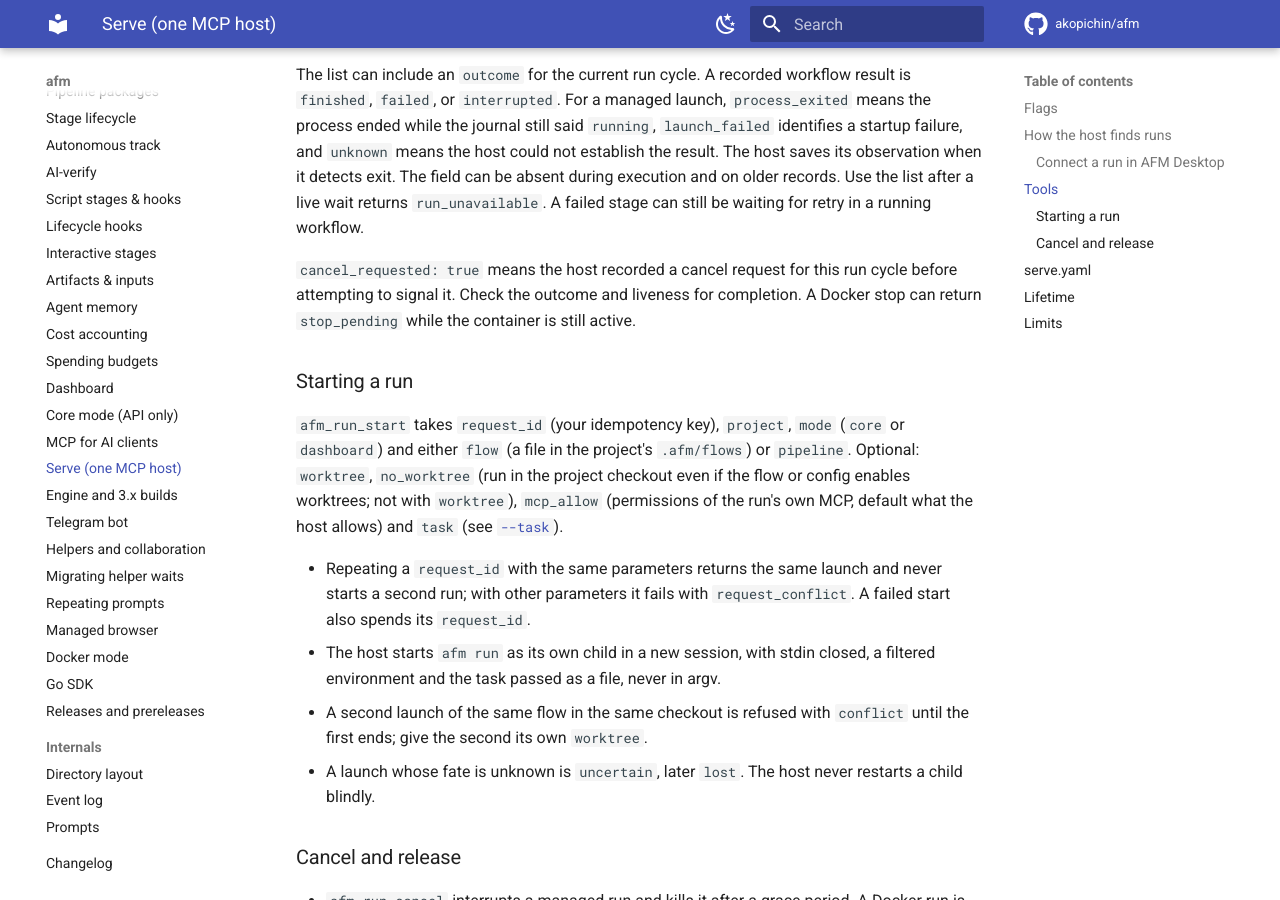
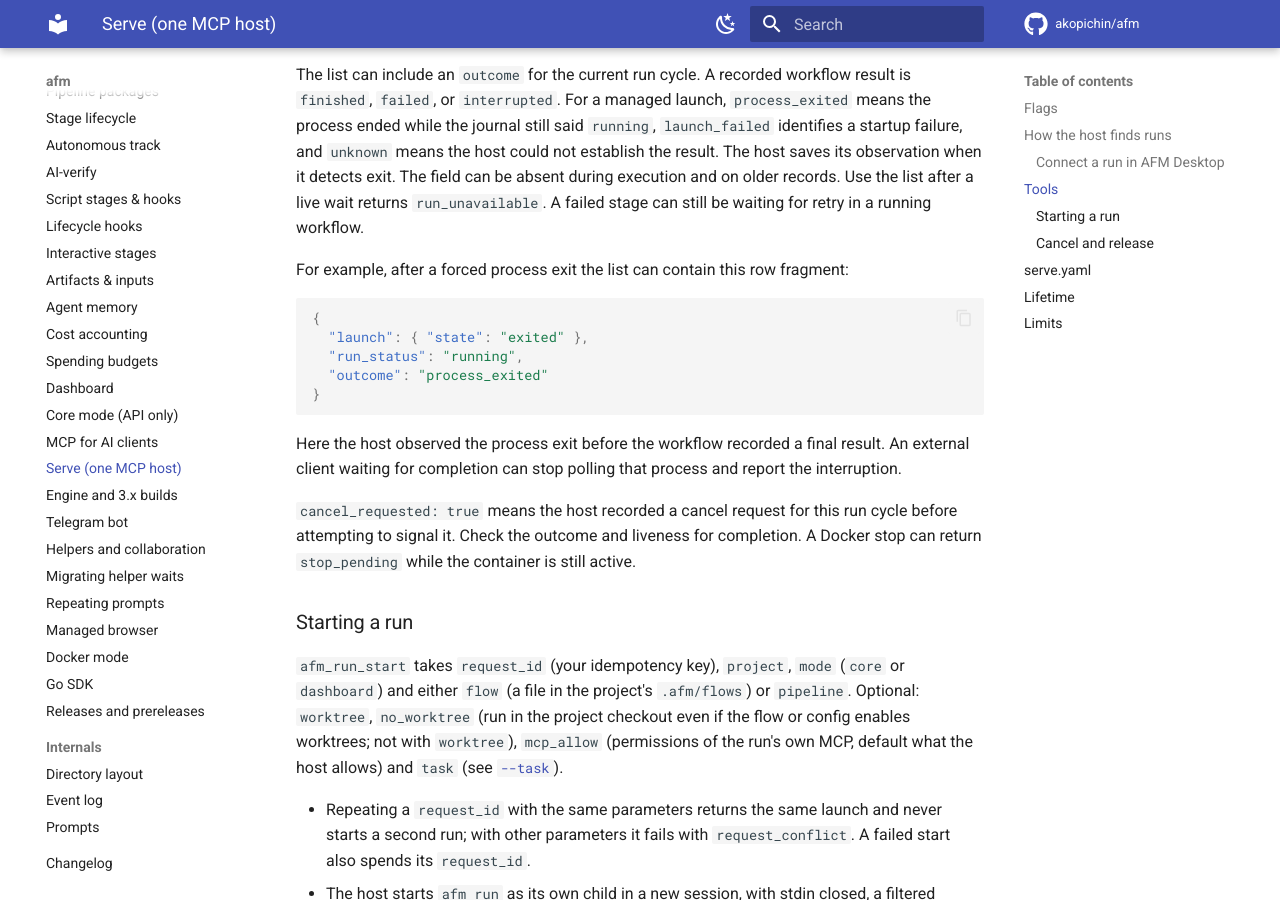
Before and after one commit to akopichin/afm, an MkDocs documentation site: the page built from docs/serve.md, in a window 1280 px wide and 900 px high, scrolled down 2466 px. Built offline with MkDocs 1.6.1 and Material for MkDocs 9.7.7, drawn with Linux system fonts in a browser that asks for light colours; comment, search, counter and statistics services are not loaded; some of the changed text lies outside the part shown.

Commit message:
Уточнить спецификации и документацию по исходам запусков и версиям AFM

````diff
--- a/docs/serve.md
+++ b/docs/serve.md
@@ -83,6 +83,18 @@ cycle, restart) it fails with `run_changed` and changes nothing.
 
 The list can include an `outcome` for the current run cycle. A recorded workflow result is `finished`, `failed`, or `interrupted`. For a managed launch, `process_exited` means the process ended while the journal still said `running`, `launch_failed` identifies a startup failure, and `unknown` means the host could not establish the result. The host saves its observation when it detects exit. The field can be absent during execution and on older records. Use the list after a live wait returns `run_unavailable`. A failed stage can still be waiting for retry in a running workflow.
 
+For example, after a forced process exit the list can contain this row fragment:
+
+```json
+{
+  "launch": { "state": "exited" },
+  "run_status": "running",
+  "outcome": "process_exited"
+}
+```
+
+Here the host observed the process exit before the workflow recorded a final result. An external client waiting for completion can stop polling that process and report the interruption.
+
 `cancel_requested: true` means the host recorded a cancel request for this run cycle before attempting to signal it. Check the outcome and liveness for completion. A Docker stop can return `stop_pending` while the container is still active.
 
 ### Starting a run
@@ -145,6 +157,6 @@ projects or run directories.
   Anyone who can reach the port can use every enabled group, including `runs`. Remote access is a
   later stage; use an SSH tunnel.
 - Docker runs are stopped gracefully only (`SIGINT`), never killed by the host.
-- Verified on Linux only; macOS and Docker hosts were not exercised.
+- Native macOS integration tests also cover cancel, release and forced process exit. The Docker `stop_pending` case has controller-test coverage.
 - Budgets cannot be set at start; use `afm_budget_adjust` afterwards.
 - A run whose process exited keeps its files; read it with `afm_run_report` if it was started by the host or explicitly attached with `afm_run_attach`. A manual run that was only discovered is forgotten when its record disappears, so attach it before it ends.
````
Also changed, not shown: desktop/CHANGELOG.md (+1 -0 lines), desktop/README.md (+8 -0 lines), docs/releases.md (+2 -0 lines), specs/desktop/spec.md (+4 -1 lines), specs/mcp-serve-host/spec.md (+11 -1 lines).
